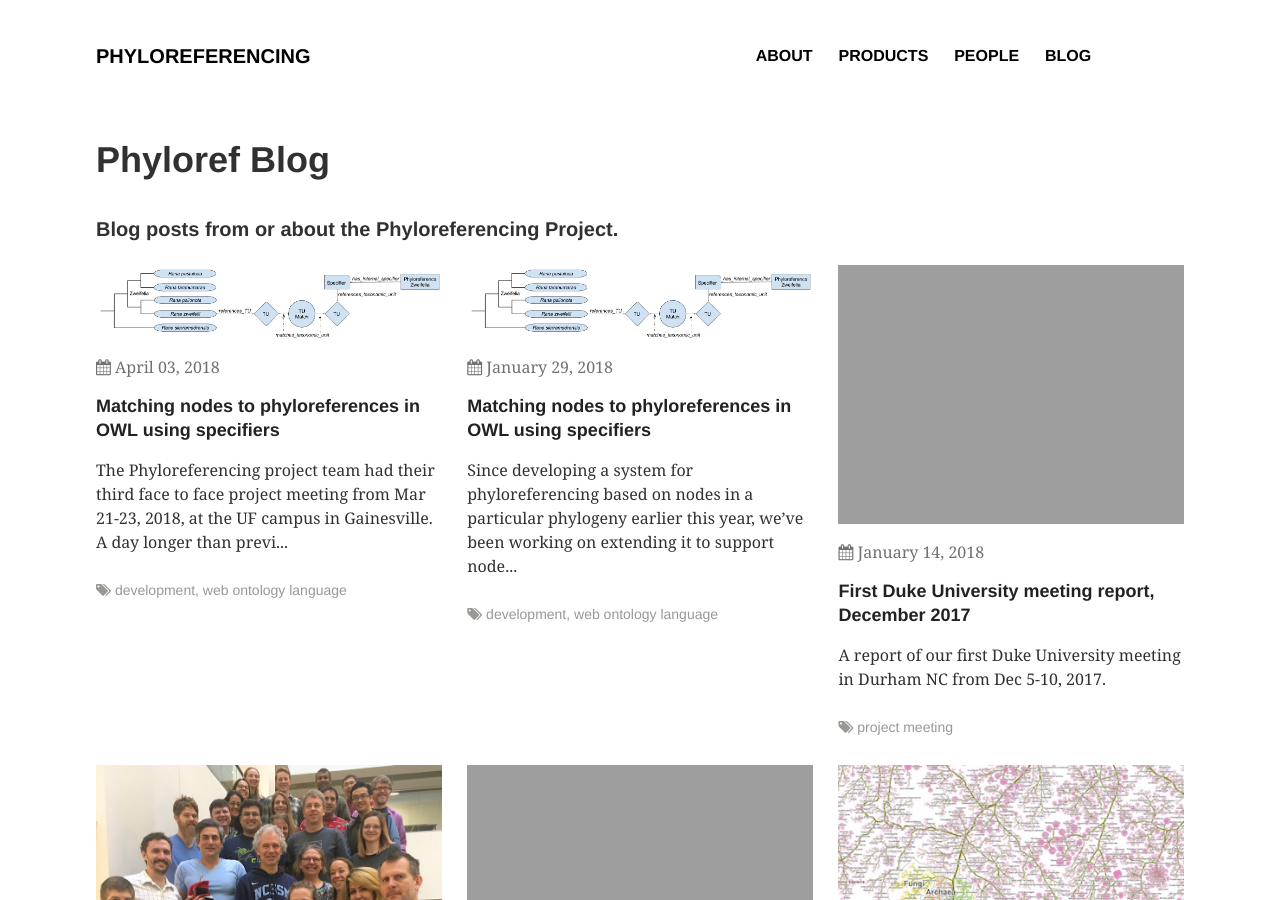
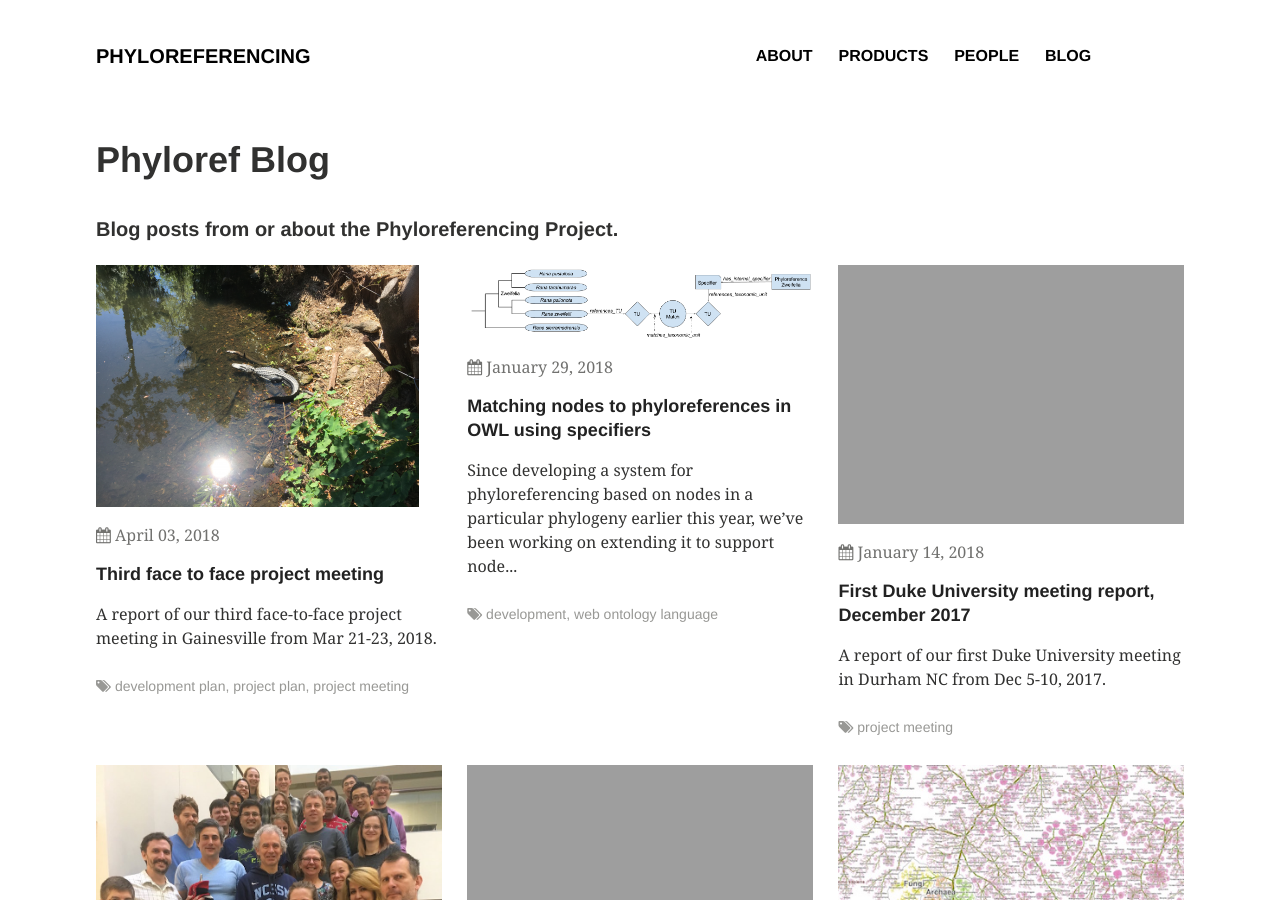
Before and after one commit to phyloref/phyloref.github.io, a Jekyll site: the page built from blog/index.md, in a window 1280 px wide and 900 px high. Built offline with Jekyll 4.4.1, drawn with Linux system fonts in a browser that asks for light colours; comment, search, counter and statistics services are not loaded.

```diff
--- a/_posts/blog/2018-04-03-Third-face-to-face-project-meeting.md
+++ b/_posts/blog/2018-04-03-Third-face-to-face-project-meeting.md
@@ -1,17 +1,18 @@
 ---
 layout: post
-title: Matching nodes to phyloreferences in OWL using specifiers
-author: gaurav
+title: Third face to face project meeting
+author: gyzhang
 modified:
-excerpt:
-tags: ["development", "web ontology language"]
+excerpt: A report of our third face-to-face project meeting in Gainesville from Mar 21-23, 2018.
+tags: ["development plan", "project plan", "project meeting"]
 published: true
 comments: true
 image:
-  feature: blog_post_dec2017_matching_nodes/node_matching_illustration.png
-  teaser: blog_post_dec2017_matching_nodes/node_matching_illustration.png
-  thumb: blog_post_dec2017_matching_nodes/node_matching_illustration.png
+  feature: 2018-03-23-f2fmeeting/croc.JPG
+  teaser: 2018-03-23-f2fmeeting/croc.teaser.png
+  thumb: 2018-03-23-f2fmeeting/croc.JPG
 ---
+
 
 The [Phyloreferencing project] team had their third face to face project meeting from Mar 21-23, 2018, at the UF campus in Gainesville. A day longer than previous ones, this meeting was more extensive, but we felt the extra day was necessary to accomplish our meeting goals. We had a rather long list of items on the [agenda], and it was quite a miracle that we covered nearly all of them. This report summarizes four major topics of the meeting: (1) ontology of phyloreferences, (2) phyloreference curation tool, (3) use case development, and (4) specifier matching. In addition, this blog also documents our discussions of some important concepts and unresolved challlenges. Overall, this meeting set a clear direction for the way ahead, laid out goals, and planned tasks for the next six months.
 
```
